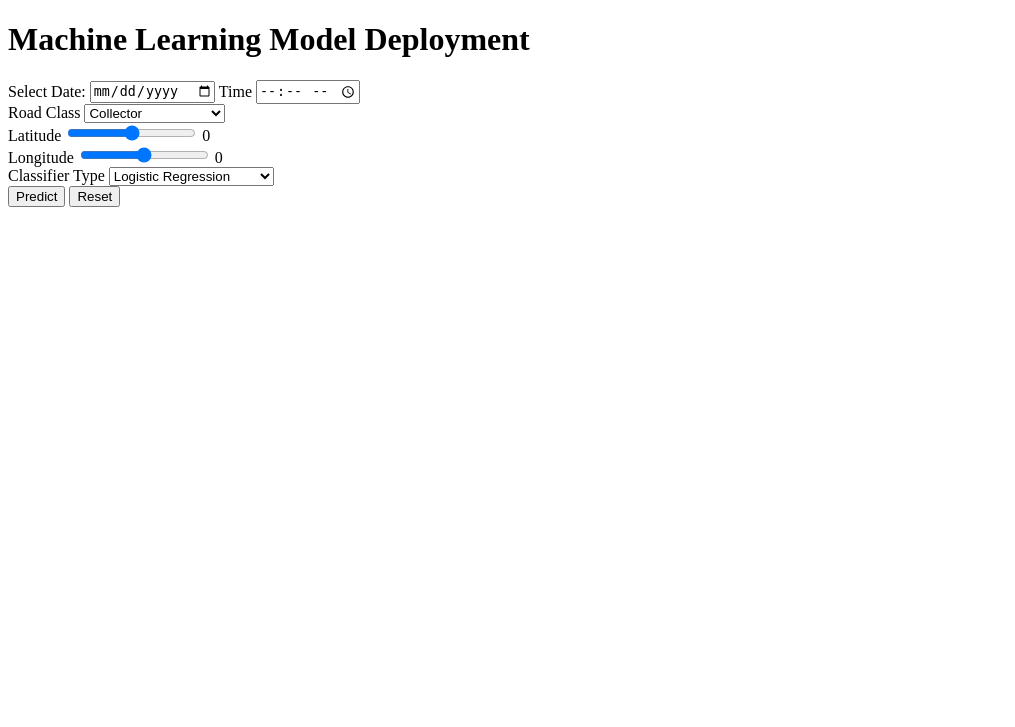
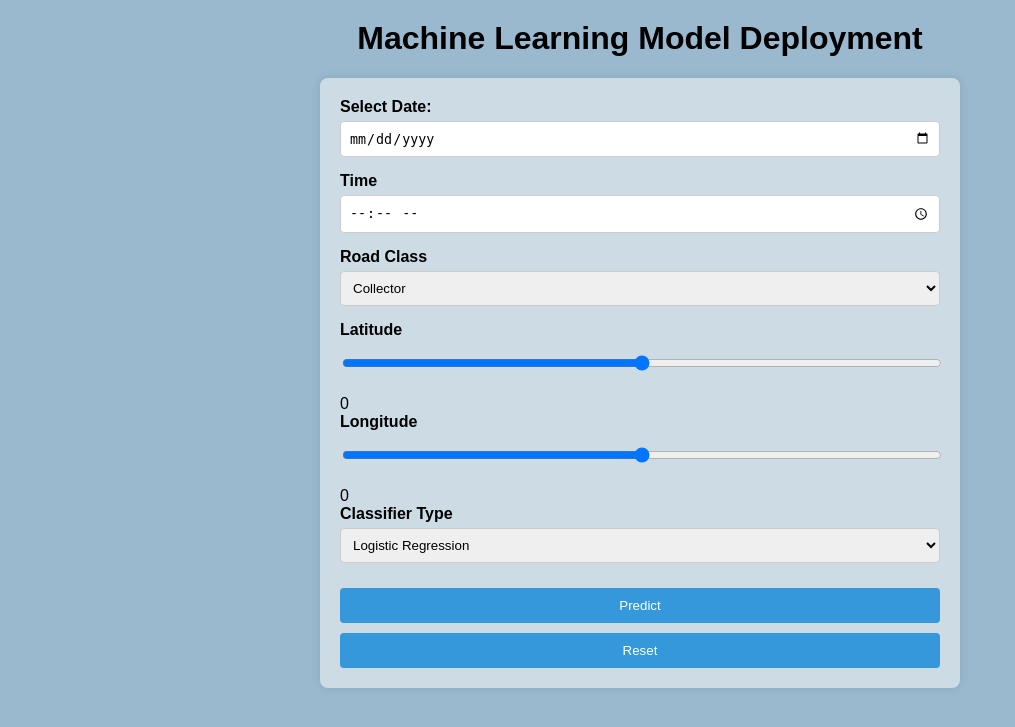
Before and after one commit to bexxin/Supervised-Learning-Model, a Flask app: page / in a window 1280 px wide. Shown: the top 727 px of the page, without its empty margins (0-1015 px from the left). Run offline with Flask 3, Linux system fonts and the light colour scheme; parts of the project's set-up code (start-up, migrations or seed data) failed here and were passed over.

Commit message:
added CSS

```diff
--- /dev/null
+++ b/static/styles.css
@@ -0,0 +1,55 @@
+body {
+    font-family: Arial, sans-serif;
+    background-color: #9ab9ce;
+}
+
+h1 {
+    text-align: center;
+    margin-top: 20px;
+}
+
+form {
+    max-width: 600px;
+    margin: 20px auto;
+    padding: 20px;
+    background-color: #cddbe4;
+    border-radius: 8px;
+    box-shadow: 0 0 10px rgba(0, 0, 0, 0.1);
+}
+
+label {
+    display: block;
+    margin-bottom: 5px;
+    font-weight: bold;
+}
+
+input[type="date"],
+input[type="time"],
+input[type="range"],
+select {
+    width: 100%;
+    padding: 8px;
+    margin-bottom: 15px;
+    border: 1px solid #ccc;
+    border-radius: 4px;
+    box-sizing: border-box;
+}
+
+button,
+input[type="submit"],
+input[type="reset"] {
+    width: 100%;
+    padding: 10px;
+    margin-top: 10px;
+    background-color: #3498db;
+    color: #fff;
+    border: none;
+    border-radius: 4px;
+    cursor: pointer;
+    transition: background-color 0.3s;
+}
+
+input[type="submit"]:hover,
+input[type="reset"]:hover {
+    background-color: #2980b9;
+}
--- a/templates/index.html
+++ b/templates/index.html
@@ -4,6 +4,7 @@
     <meta charset="UTF-8">
     <meta name="viewport" content="width=device-width, initial-scale=1.0">
     <title>Flask Demo</title>
+    <link rel="stylesheet" href="{{ url_for('static', filename='styles.css')}}">
 </head>
 <body>
 <h1>Machine Learning Model Deployment</h1>
--- a/templates/result.html
+++ b/templates/result.html
@@ -3,6 +3,8 @@
 <head>
     <meta charset="UTF-8">
     <meta name="viewport" content="width=device-width, initial-scale=1.0">
+    <link rel="stylesheet" href="{{ url_for('static', filename='styles.css')}}">
+
     <title>Result</title>
 </head>
 <body>
```
